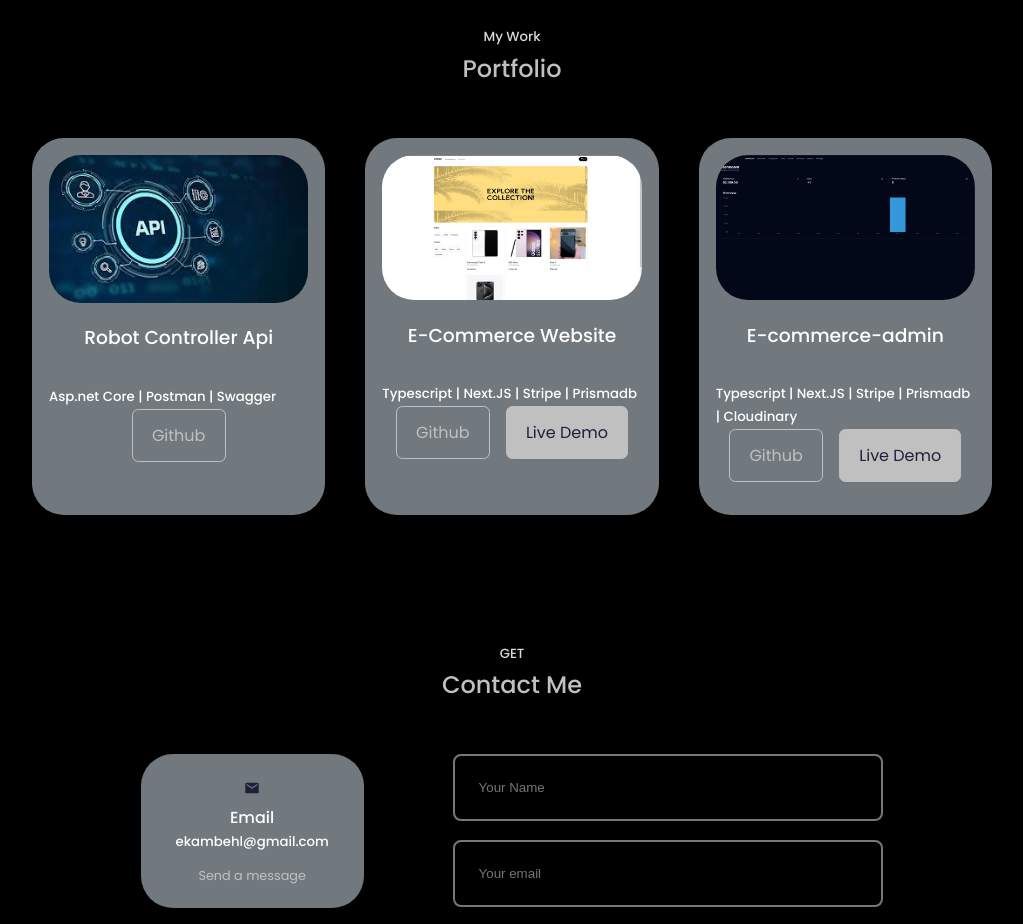
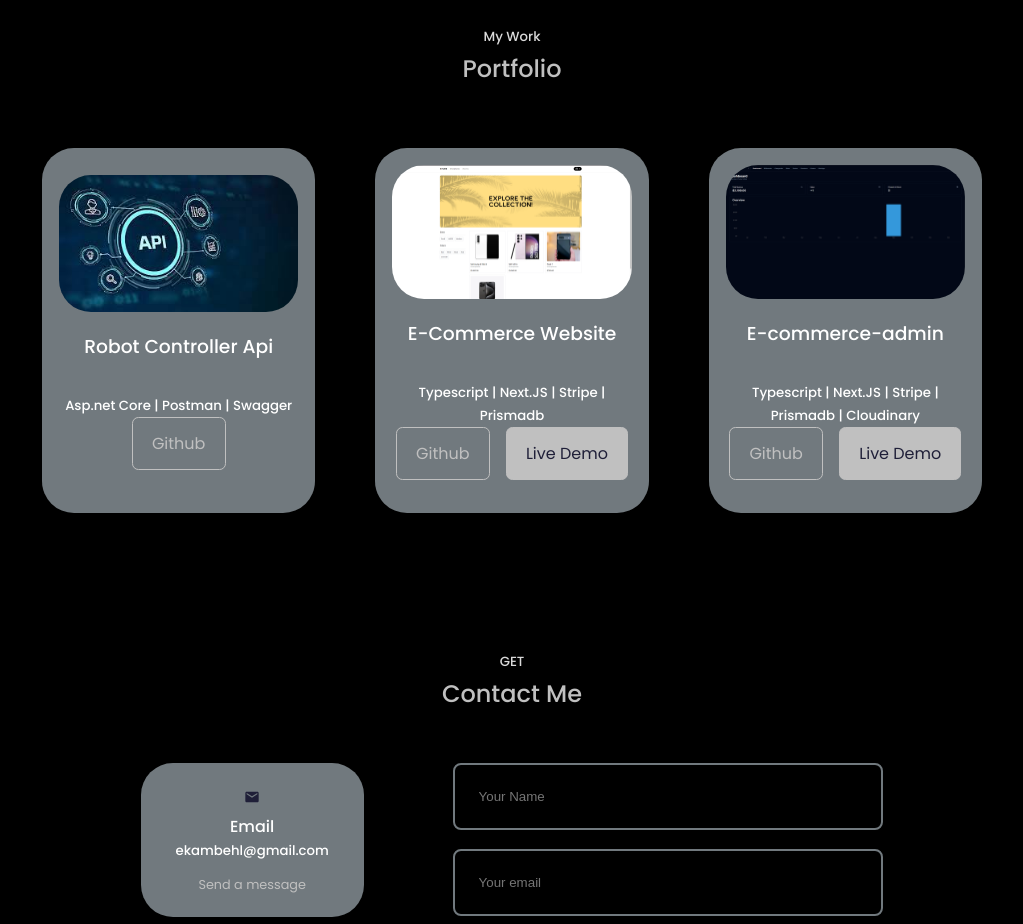
Before and after one commit to EkamBehl/My_Portfolio, a React (Create React App) app: page / in a window 1280 px wide. Shown: the part 1800-2724 px from the top of the page, without its empty margins (128-1151 px from the left). Built offline with nearby package versions, Linux system fonts and the light colour scheme.

Commit message:
Update Portfolio.css

```diff
--- a/src/components/portfolio/Portfolio.css
+++ b/src/components/portfolio/Portfolio.css
@@ -9,6 +9,12 @@
     border-radius: 2rem;
     border: 1px solid transparent;
     transition: var(--transition);
+    display: flex;
+    flex-direction: column;
+    justify-content: center;
+    margin: 10px;
+    text-align: center;
+    align-items: center;
 }
 .portfolio__item:hover{
     border-color: var(--color-primary);
```
